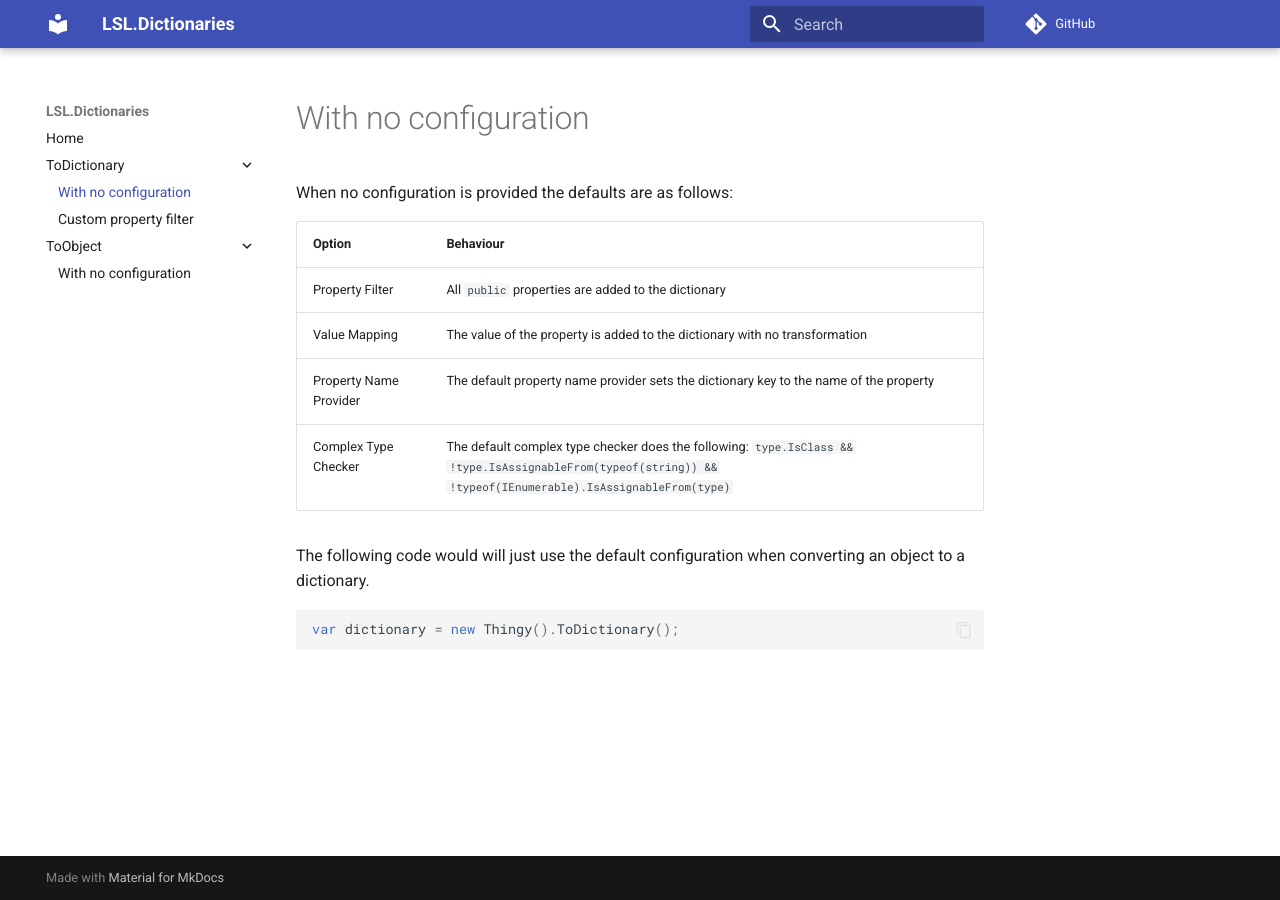
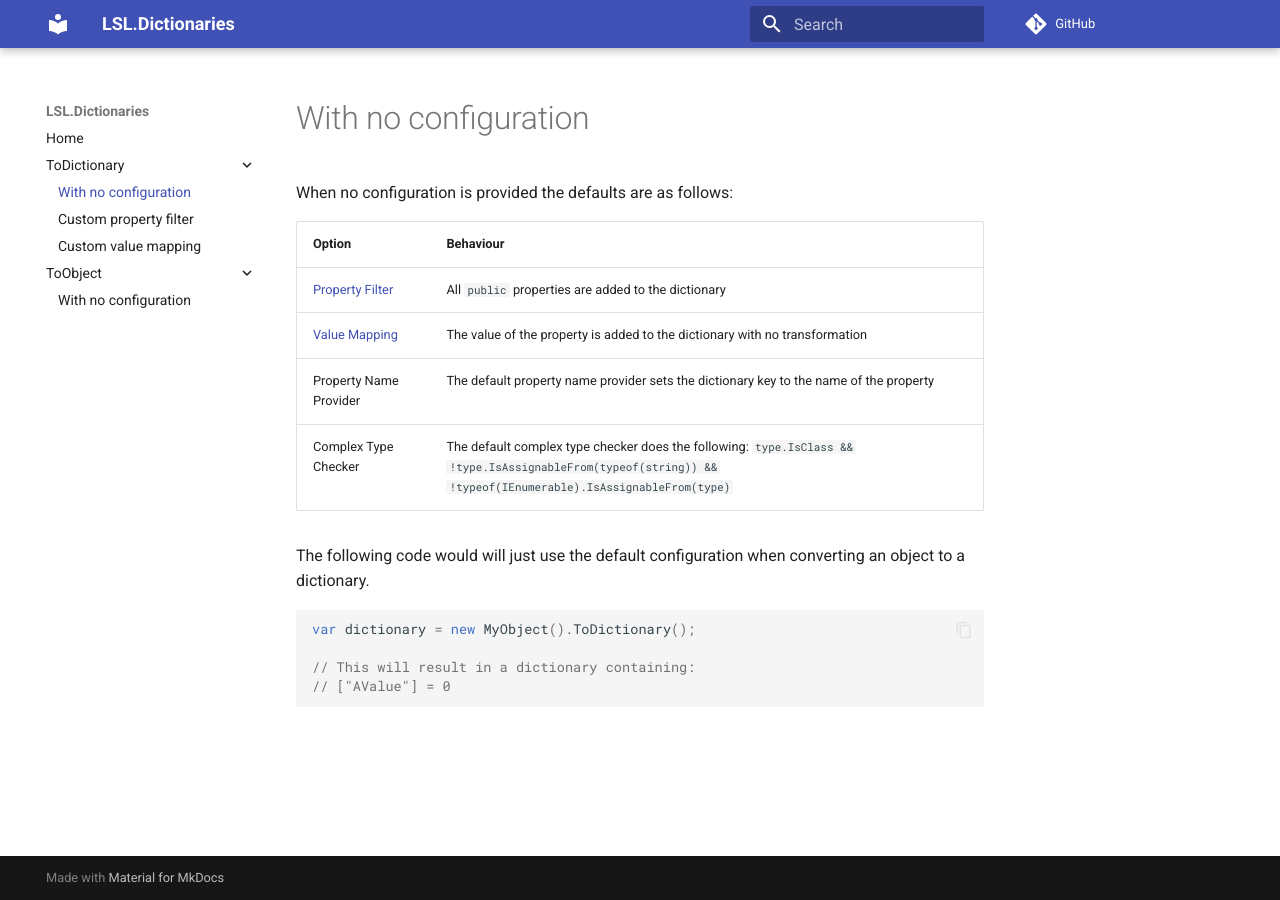
Before and after one commit to alunacjones/LSL.Dictionaries, an MkDocs documentation site: the page built from docs/ToDictionary/01-basic.md, in a window 1280 px wide. Built offline with MkDocs 1.6.1 and Material for MkDocs 9.7.7, drawn with Linux system fonts in a browser that asks for light colours; comment, search, counter and statistics services are not loaded.

Commit message:
more docs

````diff
--- a/docs/ToDictionary/01-basic.md
+++ b/docs/ToDictionary/01-basic.md
@@ -2,16 +2,19 @@
 
 When no configuration is provided the defaults are as follows:
 
-| Option                 | Behaviour                                                                                                                                                    |
-| ---------------------- | ------------------------------------------------------------------------------------------------------------------------------------------------------------ |
-| Property Filter        | All `public` properties are added to the dictionary                                                                                                          |
-| Value Mapping          | The value of the property is added to the dictionary with no transformation                                                                                  |
-| Property Name Provider | The default property name provider sets the dictionary key to the name of the property                                                                       |
-| Complex Type Checker   | The default complex type checker does the following: `type.IsClass && !type.IsAssignableFrom(typeof(string)) && !typeof(IEnumerable).IsAssignableFrom(type)` |
+| Option                                            | Behaviour                                                                                                                                                    |
+| ------------------------------------------------- | ------------------------------------------------------------------------------------------------------------------------------------------------------------ |
+| [Property Filter](./02-custom-property-filter.md) | All `public` properties are added to the dictionary                                                                                                          |
+| [Value Mapping](./03-custom-value-mapping.md)     | The value of the property is added to the dictionary with no transformation                                                                                  |
+| Property Name Provider                            | The default property name provider sets the dictionary key to the name of the property                                                                       |
+| Complex Type Checker                              | The default complex type checker does the following: `type.IsClass && !type.IsAssignableFrom(typeof(string)) && !typeof(IEnumerable).IsAssignableFrom(type)` |
 
 The following code would will just use the default configuration when converting an object to a
 dictionary.
 
 ```csharp
-var dictionary = new Thingy().ToDictionary();
+var dictionary = new MyObject().ToDictionary();
+
+// This will result in a dictionary containing:
+// ["AValue"] = 0
 ```
````
Also changed, not shown: docs/ToDictionary/03-custom-value-mapping.md (added, +1 -0 lines).
